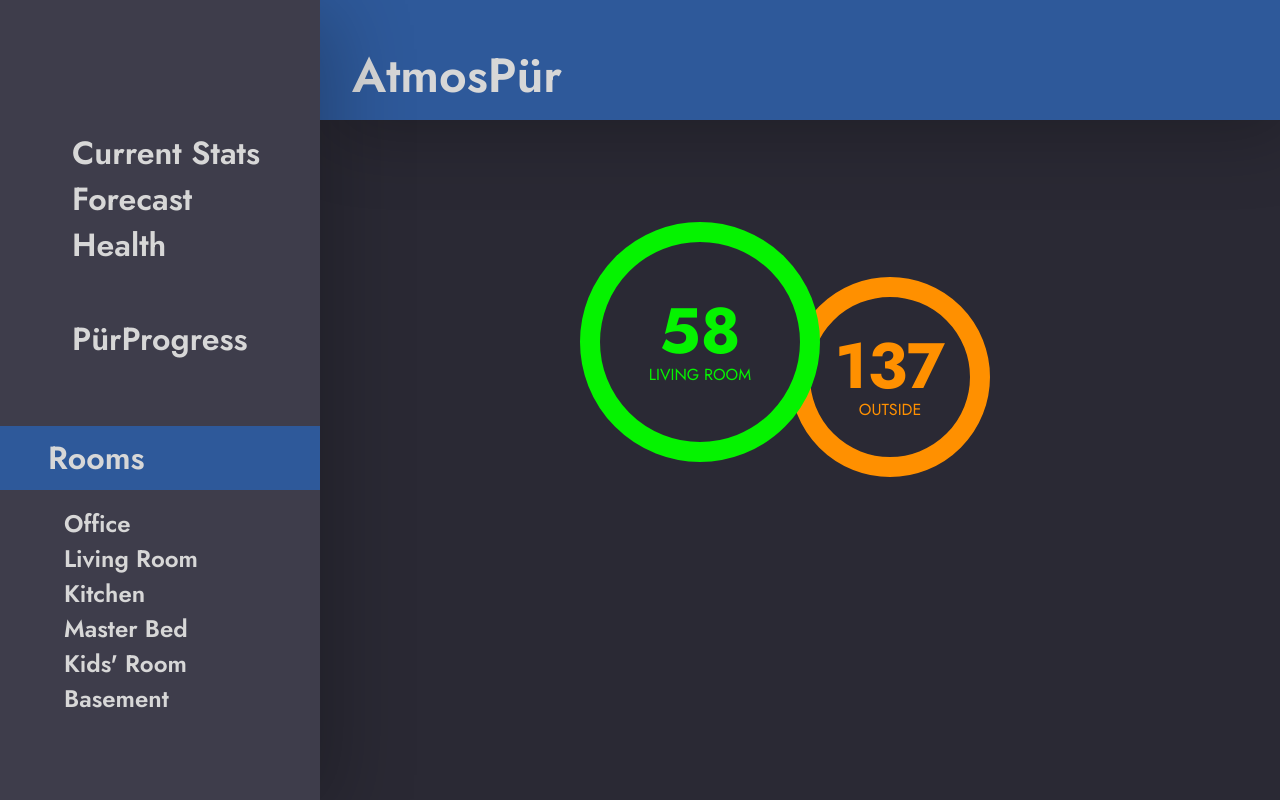
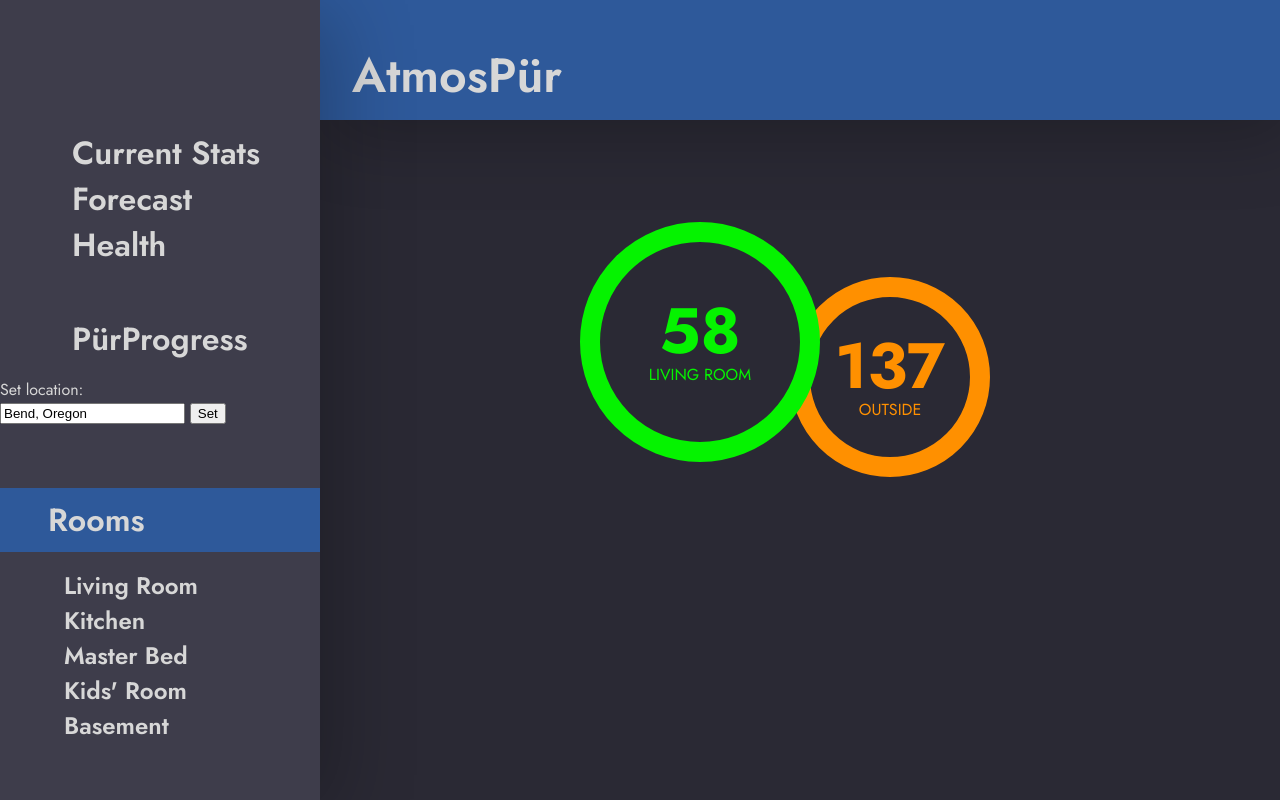
Before and after one commit to arthurktripp/AtmosPur, a Flask app: page / in a window 1280 px wide. Run offline with Flask 3, Linux system fonts and the light colour scheme; some libraries are stand-ins or nearby versions.

Commit message:
Location API updates

```diff
--- a/main.py
+++ b/main.py
@@ -1,15 +1,49 @@
-from flask import Flask, request, jsonify, render_template
+from flask import Flask, jsonify, request, render_template, redirect, url_for
+from flask_socketio import SocketIO
+import json
+
 
 app = Flask(__name__)
+app.config["SECRET_KEY"] = "password!"
+socketio = SocketIO(app)
+
+
+def check_settings(key):
+  userSettings = open("./static/microservices/user-settings.json", "r")
+  userSettingsData = json.load(userSettings)
+  return userSettingsData[key]
+
 
 @app.route("/", methods=["GET", "POST"])
 def index():
-  title = "AtmosPür"
-  return render_template('index.html',
-                        title = title)
+  if request.method == "GET":
+    location_search = check_settings("home-location")
+    title = "AtmosPür"
+    return render_template('index.html',
+                          title = title,
+                          location_search = location_search)
+
+
+@app.route("/location_search", methods=["POST"])
+def location_search():
+  if request.method == "POST":
+    location_search = request.form['locationInput']
+    with open('./static/microservices/user-settings.json', "r") as userSettings:
+      userSettingsData = json.load(userSettings)
+
+    if location_search != "":
+      location_search += " USA"
+      userSettingsData['location-search'] = location_search
+
+    with open('./static/microservices/user-settings.json', "w") as userSettings:
+      json.dump(userSettingsData, userSettings)
+
+    print('New Location is: ', location_search)
+    return redirect('/')
 
 
 
 
 if __name__ == "__main__":
   app.run(port=5001, debug = True)
+  socketio.run(app)
--- /dev/null
+++ b/static/microservices/user-settings.json
@@ -0,0 +1 @@
+{"home-location": "Bend, Oregon", "home_lat": -121.3197951744417, "home_long": 44.085507643755165, "location-search": "94503 USA"}
--- a/templates/base.html
+++ b/templates/base.html
@@ -6,6 +6,7 @@
   <title>{{ title }}</title>
   {# <link rel="stylesheet" href='/static/css/reset.css'> #}
   <link rel="stylesheet" href='/static/css/styles.css'>
+
 </head>
 <body>
 
@@ -24,12 +25,19 @@
         <li class="featured">PürProgress</li>
       </ul>
 
+      <div id="set-location">
+        <form action="{{ url_for('location_search') }}" method="post">
+          <label for="location-input">Set location:</label><br>
+          <input placeholder="{{location_search}}" value="{{location_search}}" name="locationInput" id="location-input">
+          <input type="submit" id="location-submit" value="Set">
+        </form>
+      </div>
+
       <div id="rooms">
         <span>Rooms</span>
       </div>
 
       <ul class="rooms-list">
-        <li>Office</li>
         <li>Living Room</li>
         <li>Kitchen</li>
         <li>Master Bed</li>
@@ -49,4 +57,12 @@
 
 
 </body>
+<script src="https://cdnjs.cloudflare.com/ajax/libs/socket.io/4.0.1/socket.io.js" integrity="sha512-q/dWJ3kcmjBLU4Qc47E4A9kTB4m3wuTY7vkFJDTZKjTs8jhyGQnaUrxa0Ytd0ssMZhbNua9hE+E7Qv1j+DyZwA==" crossorigin="anonymous"></script>
+<script type="text/javascript" charset="utf-8">
+    var socket = io();
+    socket.on('connect', function() {
+        socket.emit('my event', {data: 'I\'m connected!'});
+    });
+</script>
+
 </html>
```
Also changed, not shown: static/microservices/aqiapi.py (added, +22 -0 lines), static/microservices/locationService.py (added, +40 -0 lines).
